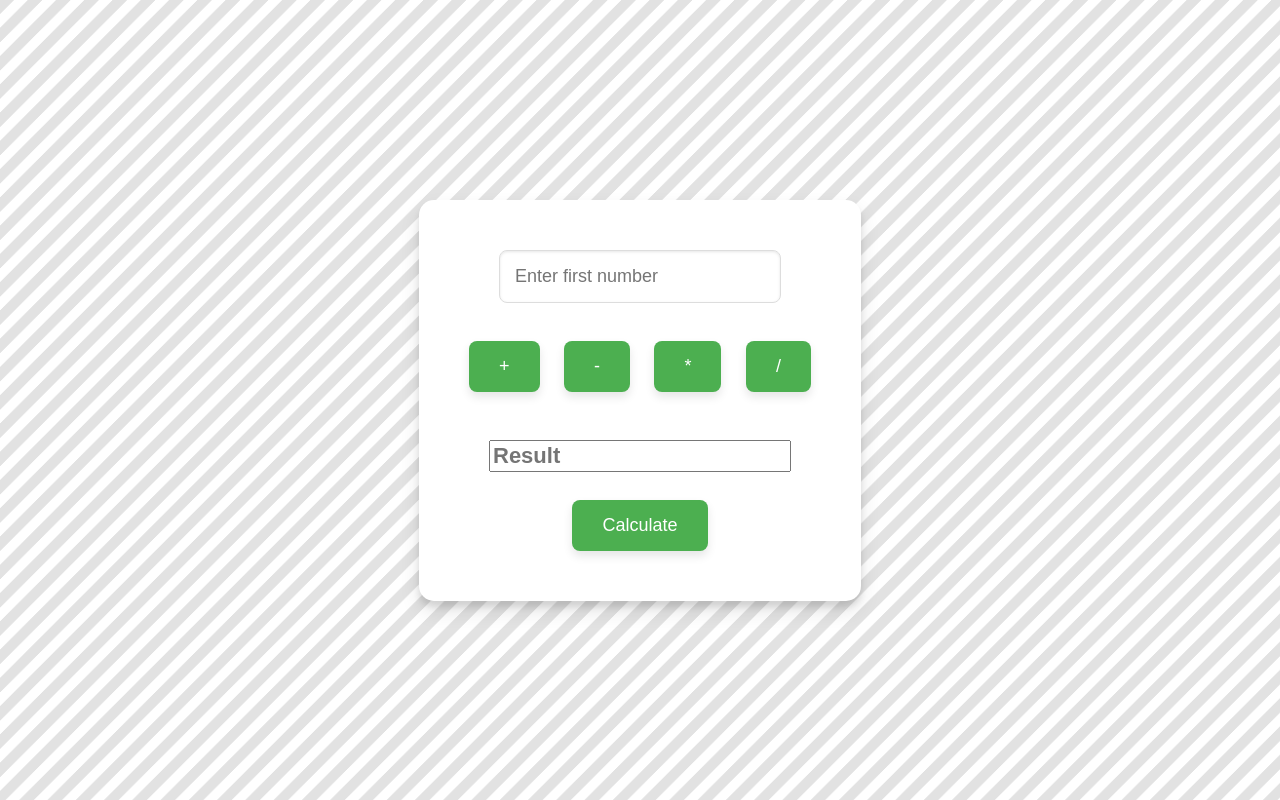
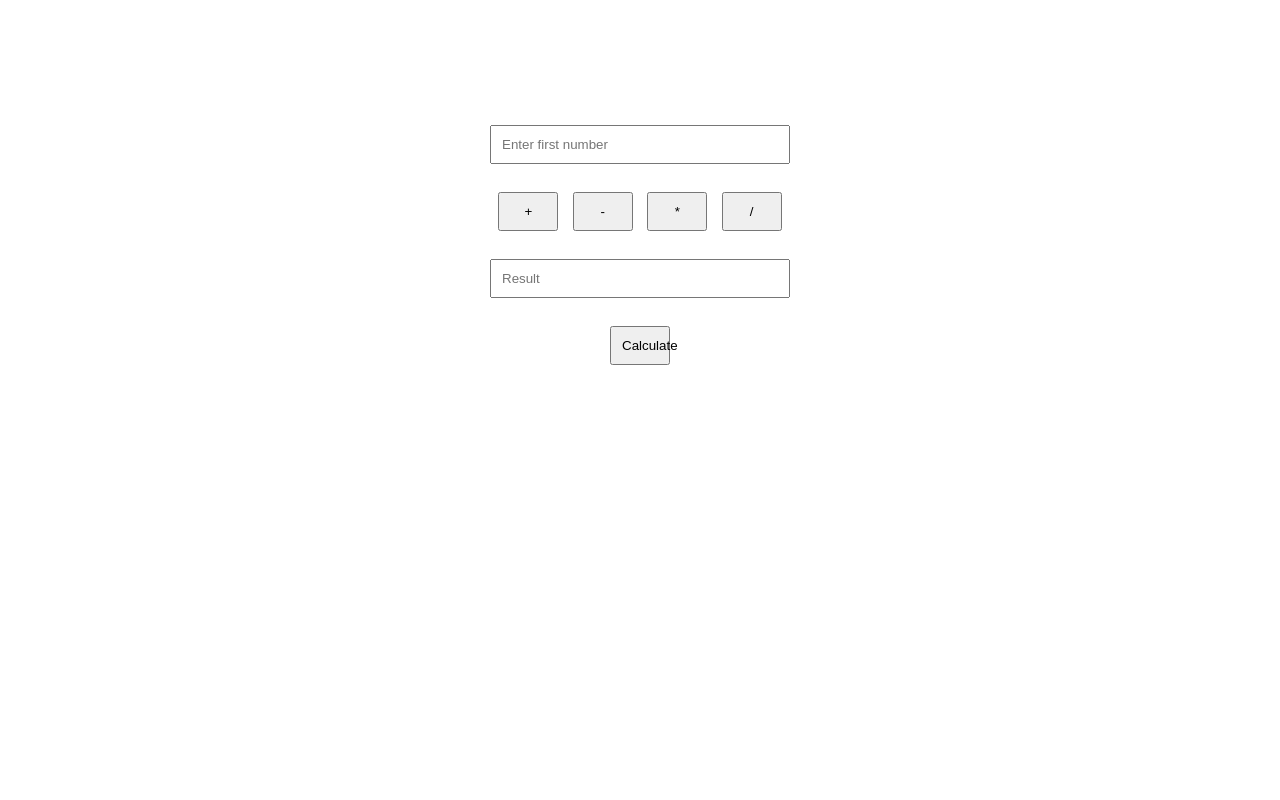
Before and after one commit to Fatma-Ezz/simple-calculator, a plain HTML site: page index.html in a window 1280 px wide. Drawn offline with Linux system fonts and the light colour scheme.

Commit message:
Update styles.css

```diff
--- a/styles.css
+++ b/styles.css
@@ -1,58 +1,28 @@
 body {
-    font-family: 'Helvetica Neue', Arial, sans-serif;
-    display: flex;
-    justify-content: center;
-    align-items: center;
-    height: 100vh;
-    margin: 0;
-    background: linear-gradient(135deg, #e2e2e2 25%, #ffffff 25%, #ffffff 50%, #e2e2e2 50%, #e2e2e2 75%, #ffffff 75%, #ffffff 100%);
-    background-size: 28.28px 28.28px;
+    background-image: url(image); /
+    background-size: cover;
+    background-position: center;
+    font-family: Arial, sans-serif;
 }
 
 #calculator-container {
+    background-color: rgba(255, 255, 255, 0.8);
+    padding: 20px;
+    border-radius: 10px;
+    width: 300px;
+    margin: 100px auto;
     text-align: center;
-    background-color: #ffffff;
-    padding: 40px;
-    border-radius: 15px;
-    box-shadow: 0 10px 20px rgba(0,0,0,0.1), 0 6px 6px rgba(0,0,0,0.1);
 }
 
-input[type="number"] {
-    margin: 10px;
-    padding: 15px;
-    width: 250px;
-    font-size: 18px;
-    border: 1px solid #ddd;
-    border-radius: 8px;
-    box-shadow: inset 0 1px 3px rgba(0,0,0,0.1);
+input {
+    width: 100%;
+    padding: 10px;
+    margin: 5px 0;
+    box-sizing: border-box;
 }
 
 button {
-    padding: 15px 30px;
-    margin: 10px;
-    font-size: 18px;
-    cursor: pointer;
-    border: none;
-    border-radius: 8px;
-    background-color: #4CAF50;
-    color: white;
-    box-shadow: 0 5px 10px rgba(0,0,0,0.1);
-    transition: background-color 0.3s ease;
+    width: 20%;
+    padding: 10px;
+    margin: 5px;
 }
-
-button:hover {
-    background-color: #45a049;
-}
-
-#result {
-    margin-top: 20px;
-    font-size: 22px;
-    color: #333;
-    font-weight: bold;
-}
-
-    margin-top: 20px;
-    font-size: 22px;
-    color: #333;
-    font-weight: bold;
-}
```
